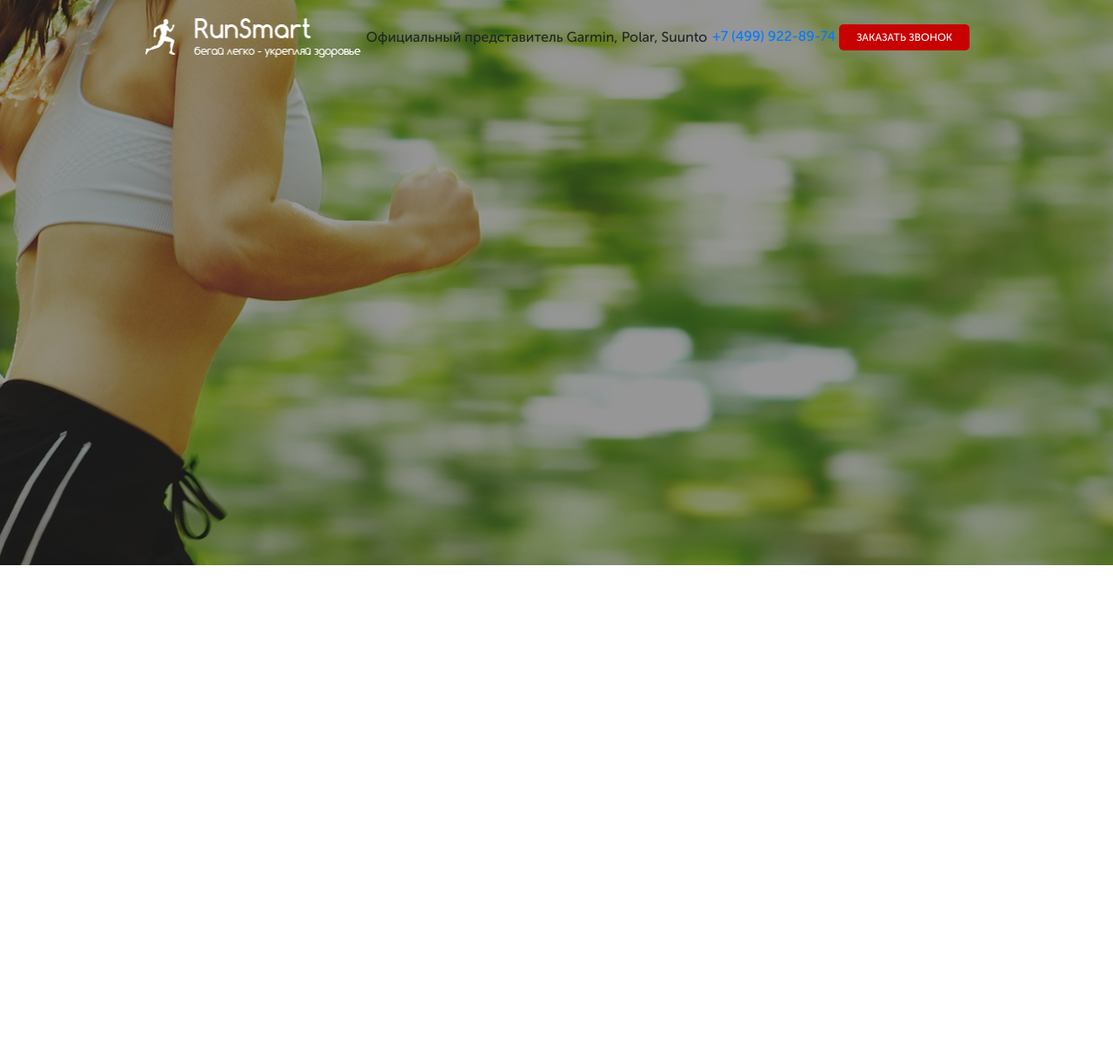
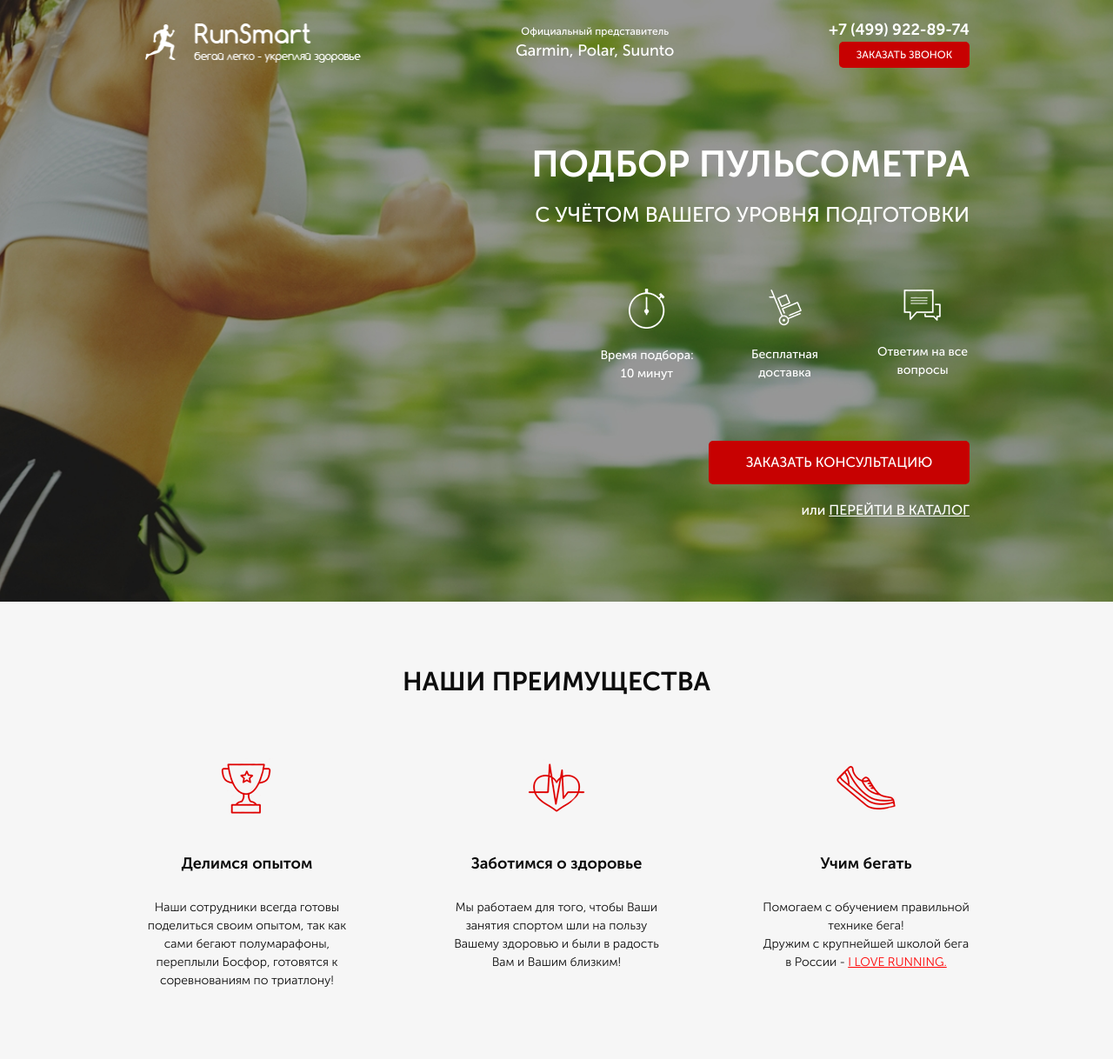
Before and after one commit to asolos/Project_3_pulse, a website: page src/index.html in a window 1280 px wide. Shown: the whole page at 87% size. Before the commit the page ends 800 px from the top, so only its background shows below. Drawn offline with Linux system fonts and the light colour scheme.

Commit message:
Урок_3.7

```diff
--- a/src/index.html
+++ b/src/index.html
@@ -1,32 +1,33 @@
 <!DOCTYPE html>
 <html lang="ru">
 <head>
-    <meta charset="UTF-8">
-    <meta name="viewport" content="width=device-width, initial-scale=1.0">
-    <meta http-equiv="X-UA-Compatible" content="ie=edge">
-    <title>Pulse</title>
-    <link rel="stylesheet" href="css/bootstrap-reboot.min.css">
-    <link rel="stylesheet" href="css/font.css">
-    <link rel="stylesheet" href="css/style.min.css">
+    <meta charset="UTF-8"> <!-- кодировка текста (ставится автоматически) -->
+    <meta name="viewport" content="width=device-width, initial-scale=1.0"> <!-- метафайл для адаптации на мобильном устройстве -->
+    <meta http-equiv="X-UA-Compatible" content="ie=edge"> <!-- тег для правильного отображения в эксплорере -->
+    <title>Pulse</title> <!-- имя которое будет прописываться на корешке страницы браузера -->
+    <link rel="stylesheet" href="css/bootstrap-reboot.min.css"> <!-- подключаем сброс стилей браузера перед загрузкой нашего сайта, для корректного отображения всех стилей, которые мы задали -->
+    <link rel="stylesheet" href="css/font.css"> <!-- подключаем шрифты -->
+    <link rel="stylesheet" href="css/style.min.css"> <!-- подключаем наш файл css для подтягивания прописанных стилей -->
 </head>
 <body>
+
     <div class="promo">
         <div class="container">
             <header class="header">
-                <a href="#" class="header__logo">
+                <a href="#" class="header__logo"> <!-- делаем логотип ссылкой, для того чтобы всегда можно было вернуться на начальную страницу -->
                     <img src="icons/logo.png" alt="logo">
                 </a>
                 <div class="header__official">
                     Официальный представитель
-                    <span>Garmin, Polar, Suunto</span>
+                    <span>Garmin, Polar, Suunto</span> <!-- выделяем текст, так как он у нас больше обычного, тег, которые не переносит текст на следующий абзац -->
                 </div>
                 <div class="header__contacts">
-                    <a href="tel:+74999228974" class="header__phone">+7 (499) 922-89-74</a>
-                    <button class="button">заказать звонок</button>
+                    <a href="tel:+74999228974" class="header__phone">+7 (499) 922-89-74</a> <!-- телефон делаем ссылкой, и чтобы номер срабатывал пишем его без скобок и пробелов -->
+                    <button class="button">заказать звонок</button> <!-- кнопку делаем тегом button -->
                 </div>
             </header>
 
-            <!-- <div class="promo__wrapper">
+            <div class="promo__wrapper">
                 <h1 class="promo__header">Подбор пульсометра</h1>
                 <h2 class="promo__subheader">с учётом Вашего уровня подготовки</h2>
 
@@ -48,17 +49,16 @@
                     </div>
                 </div>
 
-                <button class="button button_main">заказать кОНСУЛЬТАЦИЮ</button>
+                <button class="button button_main">заказать консультацию</button>
                 <div class="promo__link">
                     или
                     <a href="#">ПЕРЕЙТИ В КАТАЛОГ</a>
                 </div>
-            </div> -->
-
+            </div>
         </div>
     </div>
 
-    <!-- <div class="advantages">
+    <div class="advantages">
         <div class="container">
             <h2 class="title">НАШИ ПРЕИМУЩЕСТВА</h2>
             <div class="advantages__wrapper">
@@ -96,6 +96,6 @@
                 </div>
             </div>
         </div>
-    </div> -->
+    </div>
 </body>
 </html>
--- a/src/sass/blocks/_advantages.scss
+++ b/src/sass/blocks/_advantages.scss
@@ -2,31 +2,31 @@
     padding: 70px 0 80px 0;
     background-color: #f6f6f6;
     &__wrapper {
-        margin-top: 65px;
-        display: flex;
-        justify-content: space-between;
+        margin-top: 65px; /* делаем верхний отступ между оберткой и заголовком */
+        display: flex; /* подключаем флексы */
+        justify-content: space-between; /* делаем выравнивание флексами (между) */
     }
     &__item {
         display: flex;
-        flex-direction: column;
-        align-items: center;
-        max-width: 238px;
+        flex-direction: column; /* главную ось делаю вертикальной, чтобы иконка и текст распологались друг под другом */
+        align-items: center; /* выравниваю иконки и текст по центру по горизонтальной оси */
+        max-width: 238px; /* задаю максимальную ширину блока */
     }
     &__subtitle {
-        margin-top: 38px;
-        color: #0d0d0d;
-        font-size: 18px;
-        font-weight: 700;
+        margin-top: 38px; /* делаю верхний отступ подзаголовка */
+        color: #0d0d0d; /* задаю цвет тексту подзаголовка */
+        font-size: 18px; /* размер текста */
+        font-weight: 700; /* жирность текста */
     }
     &__descr {
-        margin-top: 26px;
-        color: #0d0d0d;
-        font-size: 14px;
-        font-weight: 300;
-        text-align: center;
-        a {
-            color: #ff0000;
-            text-decoration: underline;
+        margin-top: 26px; /* верхний отступ текста от подзаголовка */
+        color: #0d0d0d; /* цвет текста */
+        font-size: 14px; /* зазмер текста */
+        font-weight: 300; /* жирность текста */
+        text-align: center; /* выравниваю текст описания по центру */
+        a { /* задаю условия для ссылки */
+            color: #ff0000; /* цвет текста */
+            text-decoration: underline; /* делаю подчеркивание ссылки, даже когда на нее не наводишь курсором */
         }
     }
 }
--- a/src/sass/blocks/_buttons.scss
+++ b/src/sass/blocks/_buttons.scss
@@ -1,13 +1,13 @@
 .button {
     width: 150px;
     height: 30px;
-    border-radius: 5px;
-    background-color: $main-color;
-    border: none;
-    color: #ffffff;
-    font-size: 12px;
-    font-weight: 500;
-    text-transform: uppercase;
+    border-radius: 5px; /* скругляем края кнопки */
+    background-color: $main-color; /* назначаем цвет который уже задали как переменную */
+    border: none; /* убираем обводку у кнопки */
+    color: #ffffff; /* назначем цвет тексту */
+    font-size: 12px; /* размер текста */
+    font-weight: 500; /* жирность текста */
+    text-transform: uppercase; /* делаем все буквы заглавными */
     &_main {
         margin-top: 67px;
         width: 300px;
--- a/src/sass/blocks/_header.scss
+++ b/src/sass/blocks/_header.scss
@@ -1,36 +1,36 @@
 .header {
-    display: flex;
-    justify-content: space-between;
-    align-items: center;
+    display: flex; /* задаю флекс для выравнивания с помощью флексов */
+    justify-content: space-between; /* выравниваю по основной оси (горизонт) */
+    align-items: center; /* выравниваю по вертикали */
     &__logo {
-        width: 250px;
+        width: 250px; /* обезопалим себя если лого вдруг поменяется - задаю ширину контейнерв под логотип, если он будет в дальнейшем меняться */
         img {
-            width: 100%;
+            width: 100%; /* задаю размер картинки логотипа */
         }
     }
-    // &__official {
-    //     color: #ffffff;
-    //     font-size: 12px;
-    //     font-weight: 500;
-    //     text-align: center;
-    //     span {
-    //         display: block;
-    //         font-size: 18px;
-    //     }
-    // }
-    // &__phone {
-    //     display: block;
-    //     color: #ffffff;
-    //     font-size: 18px;
-    //     font-weight: 700;
-    //     &:hover {
-    //         color: #fff;
-    //         text-decoration: none;
-    //     }
-    // }
-    // &__contacts {
-    //     display: flex;
-    //     flex-direction: column;
-    //     align-items: flex-end;
-    // }
+    &__official {
+        color: #ffffff;
+        font-size: 12px;
+        font-weight: 500;
+        text-align: center; /* выравниваем текст по центру */
+        span {
+            display: block; /* для того чтобы наш текст перенесся на следующую страницу */
+            font-size: 18px;
+        }
+    }
+    &__phone {
+        display: block;
+        color: #ffffff;
+        font-size: 18px;
+        font-weight: 700;
+        &:hover {
+            color: #fff; /* задаем цвет текста при наведении на него курсором */
+            text-decoration: none; /* текст не подчеркивается при наведении курсором */
+        }
+    }
+    &__contacts {
+        display: flex;
+        flex-direction: column; /* задаем основной осью вертикальную, а не как по умолчанию горизрнтальную ось */
+        align-items: flex-end; /* выравниваем наши колонки */
+    }
 }
--- a/src/sass/blocks/_promo.scss
+++ b/src/sass/blocks/_promo.scss
@@ -2,54 +2,54 @@
     min-height: 650px;
     padding: 21px 0 93px 0;
     background: url(../img/main.jpg) center (center/cover) no-repeat;
-    // &__wrapper {
-    //     display: flex;
-    //     flex-direction: column;
-    //     align-items: flex-end;
-    //     margin-top: 90px;
-    // }
-    // &__header {
-    //     color: #ffffff;
-    //     font-size: 42px;
-    //     font-weight: 700;
-    //     text-transform: uppercase;
-    //     line-height: 42px;
-    // }
-    // &__subheader {
-    //     margin-top: 17px;
-    //     color: #ffffff;
-    //     font-size: 24px;
-    //     line-height: 24px;
-    //     font-weight: 500;
-    //     text-transform: uppercase;
-    // }
-    // &__icons {
-    //     margin-top: 65px;
-    //     width: 425px;
-    //     display: flex;
-    //     justify-content: space-between;
-    // }
-    // &__icon {
-    //     width: 108px;
-    //     text-align: center;
-    //     color: #ffffff;
-    //     font-size: 14px;
-    //     font-weight: 500;
-    //     img {
-    //         display: block;
-    //         margin: 0 auto;
-    //         margin-bottom: 20px;
-    //     }
-    // }
-    // &__link {
-    //     color: #ffffff;
-    //     font-size: 16px;
-    //     font-weight: 500;
-    //     margin-top: 18px;
-    //     a {
-    //         color: #ffffff;
-    //         text-transform: uppercase;
-    //         text-decoration: underline;
-    //     }
-    // }
+    &__wrapper { /* стилизуем общую обертку */
+        display: flex;
+        flex-direction: column;
+        align-items: flex-end; /* делаем выравниваение по правому краю */
+        margin-top: 90px; /* задаем верхний отствуп обертке */
+    }
+    &__header {
+        color: #ffffff;
+        font-size: 42px;
+        font-weight: 700; /* жирность шрифта */
+        text-transform: uppercase; /* делаем буквы прописными */
+        line-height: 42px; /* делаем верхний отступ первой строчки */
+    }
+    &__subheader {
+        margin-top: 17px;
+        color: #ffffff;
+        font-size: 24px;
+        line-height: 24px;
+        font-weight: 500;
+        text-transform: uppercase;
+    }
+    &__icons {
+        margin-top: 65px;
+        width: 425px;
+        display: flex;
+        justify-content: space-between;
+    }
+    &__icon {
+        width: 108px;
+        text-align: center;
+        color: #ffffff;
+        font-size: 14px;
+        font-weight: 500;
+        img {
+            display: block;
+            margin: 0 auto;
+            margin-bottom: 20px;
+        }
+    }
+    &__link {
+        color: #ffffff;
+        font-size: 16px;
+        font-weight: 500;
+        margin-top: 18px;
+        a {
+            color: #ffffff;
+            text-transform: uppercase;
+            text-decoration: underline;
+        }
+    }
 }
--- a/src/sass/style.scss
+++ b/src/sass/style.scss
@@ -3,9 +3,9 @@
     font-family: 'Museo Sans Cyrl', sans-serif;
 }
 .container {
-    max-width: 950px;
-    margin: 0 auto;
-}
+    max-width: 950px; /* задаем максимальную ширину контейнера */
+    margin: 0 auto; /* выравниваем контейнер по середине */
+} /* подключаем дополнительные части стилей проекта */
 @import 'blocks/promo';
 @import 'blocks/header.scss';
 @import 'blocks/buttons';
```
Also changed, not shown: src/css/style.min.css.
